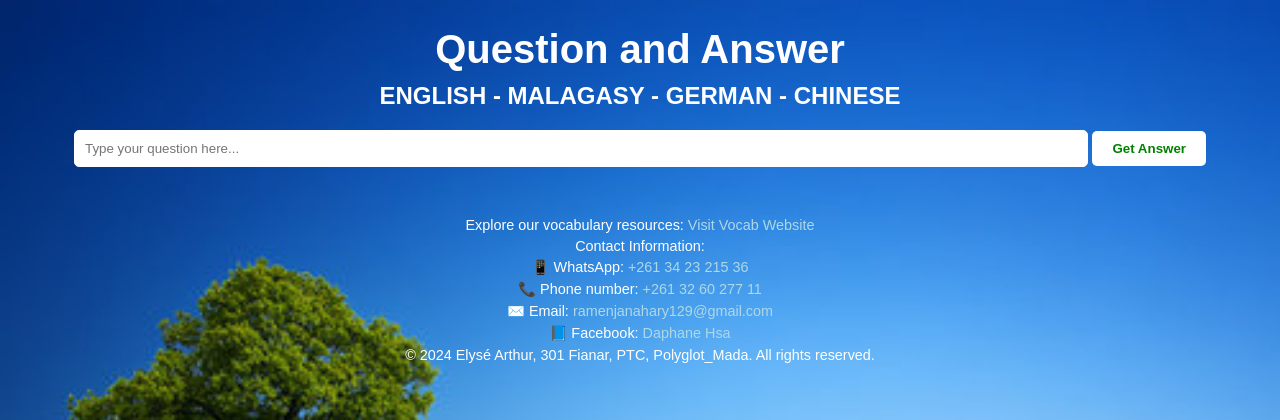
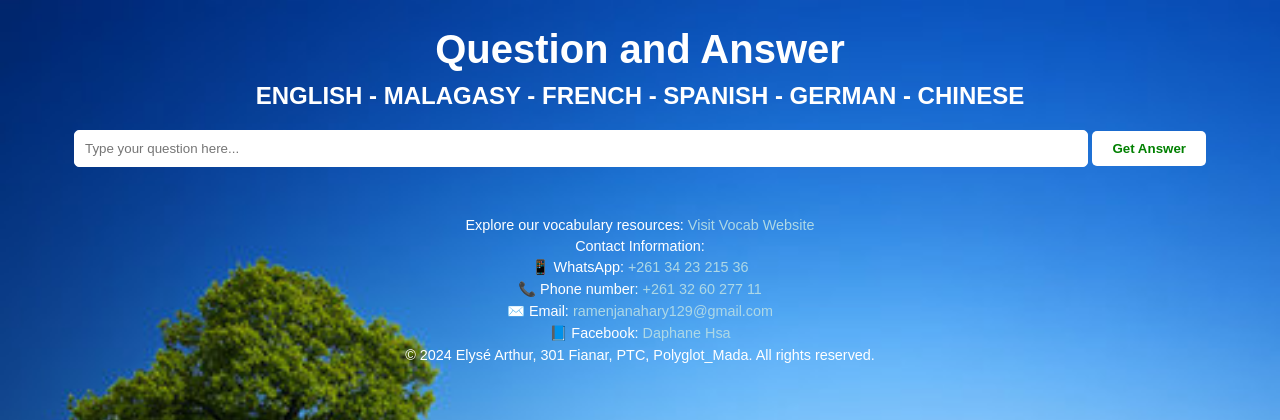
Before and after one commit to RAMENJANAHARY/q_and_a, a Flask app: page / in a window 1280 px wide. Shown: the top 420 px of the page. Run offline with Flask 3, Linux system fonts and the light colour scheme; data that the repository does not hold is empty.

Commit message:
Update index.html
Updated version

```diff
--- a/templates/index.html
+++ b/templates/index.html
@@ -84,7 +84,7 @@
 </head>
 <body>
     <h1>Question and Answer</h1>
-    <h2>ENGLISH - MALAGASY - GERMAN - CHINESE</h2>
+    <h2>ENGLISH - MALAGASY - FRENCH - SPANISH - GERMAN - CHINESE</h2>
 
     <form method="POST" action="/qa">
         <input type="text" id="question-input" name="question" placeholder="Type your question here..." required>
```
